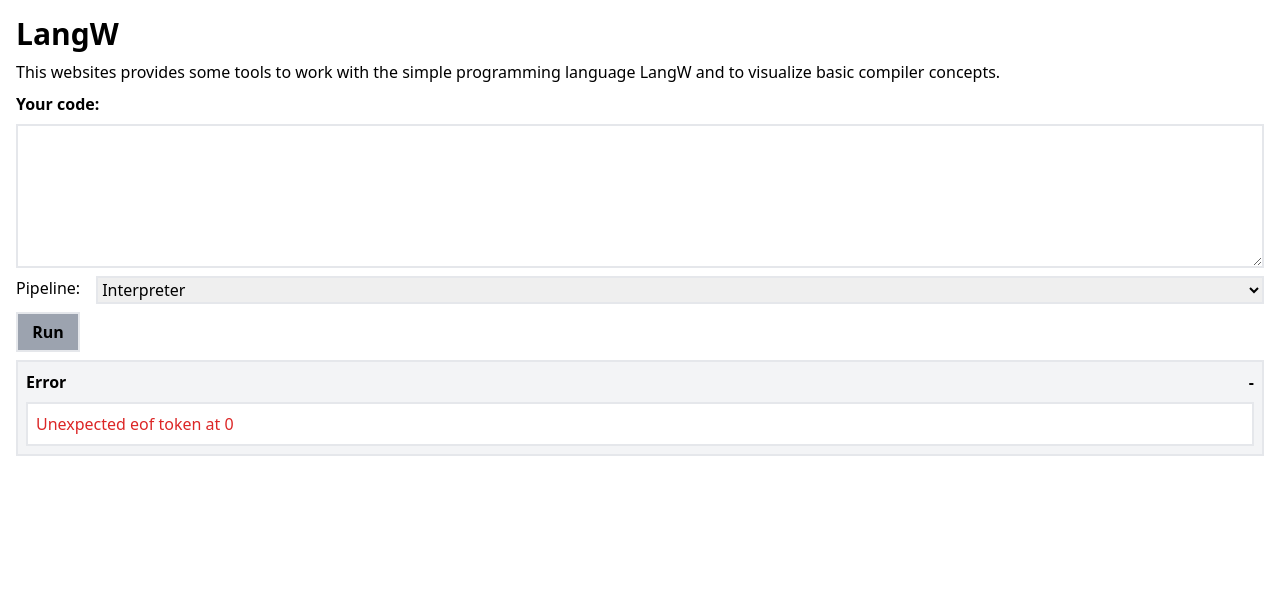
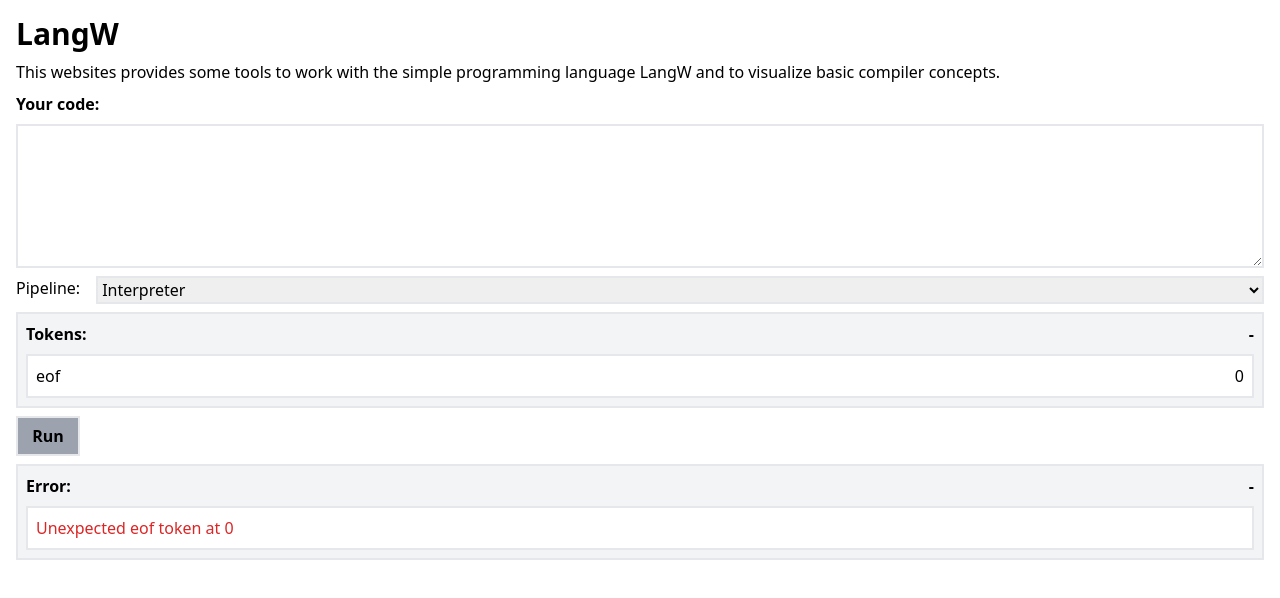
Before and after one commit to skyz1/lang-w, a React (Create React App) app: page / in a window 1280 px wide. Shown: the top 598 px of the page. Built offline with nearby package versions, Linux system fonts and the light colour scheme.

Commit message:
Display intermediates

```diff
--- a/src/App.tsx
+++ b/src/App.tsx
@@ -1,42 +1,7 @@
-import React, { useEffect, useState } from 'react';
-import Collapsible from './Collapsible';
-import { AstNode } from './lang-w/parse';
-import { ExecutionStep, Intermediate, Pipeline, pipeline, Result } from './lang-w/pipeline';
-
-const AstTree = (props: {root: AstNode} ) => {
-  const rootChildren = props.root.children();
-
-  const nodeToString = (node: AstNode): string|undefined => {
-    const children = node.children();
-    if (children.length === 0) {
-      return node.type;
-    } else if (children.length === 1) {
-      const chain = nodeToString(children[0]);
-      console.log(chain)
-      if (chain !== undefined) {
-        return node.type + " - " + chain;
-      }
-    }
-    return undefined;
-  }
-
-  const [collapsed, setCollapsed] = useState(nodeToString(props.root) !== undefined);
-
-  const compressed = nodeToString(props.root)
-
-  if (rootChildren.length === 0) {
-    return <>
-      <span className={'flex-auto mt-2 p-1 border-2 border-black bg-blue-400 text-center'}>{props.root.type}</span>
-    </>
-  } else {
-    return <span className={'flex-none w-fit'}>
-      <div className={'border-gray-400 mt-2 p-1 border-2 border-black bg-blue-400 w-full text-center'} onClick={() => setCollapsed(c => !c)}>{(collapsed && compressed ? compressed : props.root.type)}</div>
-      {collapsed || <span className='flex flex-nowrap w-full space-x-2'>
-        {rootChildren.map((child, i) => <AstTree root={child} key={"child-" + i}></AstTree>)}
-      </span>}
-    </span>
-  }
-}
+import { useEffect, useState } from 'react';
+import CollapsibleComponent from './components/CollapsibleComponent';
+import IntermediateComponent from './components/IntermediateComponent';
+import { Intermediate, Pipeline, pipeline, Result } from './lang-w/pipeline';
 
 function App() {
   const [code, setCode] = useState<string>("")
@@ -47,19 +12,16 @@ function App() {
 
   useEffect(() => {
     if (pipelineName === "Interpreter" || pipelineName === "Abstract Machine") {
-      try {
-        setResult(new Map<string, number>());
-        setErrorMessage(undefined);
-        const pl = pipeline(pipelineName);
-        setIntermediates(pl.runPipeline(code));
-      } catch (e: any) {
-        console.log(e);
-        setErrorMessage(e.message);
-        setIntermediates([]);
-      }
+      const [interm, err] = pipeline(pipelineName).runPipeline(code);
+      setErrorMessage(err);
+      setIntermediates(interm);
+      console.log(interm);
     } else {
+      setErrorMessage(undefined);
+      setIntermediates([]);
       setErrorMessage("Unsupported pipeline");
     }
+    setResult(new Map<string, number>());
   }, [pipelineName, code]);
 
   var pl: Pipeline|undefined = undefined
@@ -108,55 +70,26 @@ function App() {
           <option value="Abstract Machine">Abstract Machine</option>
         </select>
       </div>
-      { /*codeProcessingResults && <>
-          <p className='mt-4 font-bold'>Tokens:</p>
-          <div className='border-2 p-2 overflow-auto h-36'>
-            {codeProcessingResults.tokens.map((token, i) =>
-              <div key={"token-" + i} className={"flex flex-row " + token.color}>
-                <span className='w-24'>{token.type}</span>
-                <span className='flex-auto'>{token.text}</span>
-                <span>{token.index}</span>
-              </div>
-            )}
-          </div>
-        </>
-      }
-      {
-        codeProcessingResults?.ast && <>
-          <p className='mt-4 font-bold'>Abstract syntax tree:</p>
-          <div className='border-2 p-2 overflow-auto flex flex-col space-y-1 h-36'>
-            <AstTree root={codeProcessingResults.ast}></AstTree>
-          </div>
-        </>
-      }
-      {
-        codeProcessingResults?.program && <>
-          <p className='mt-4 font-bold'>Opcodes:</p>
-          <div className='border-2 p-2 overflow-auto flex flex-col space-y-1 h-36'>
-            {codeProcessingResults.program.map((instruction, i) =>
-              <div key={"token-" + i} className={"flex flex-row"}>
-                <span className='w-8'>{i}</span>
-                <span className='w-16'>{instruction.opcode}</span>
-                <span className='flex-auto'>{ instruction.annotation || instruction.argument || "" }</span>
-              </div>
-            )}
-          </div>
-        </>*/
-      }
+      <>
+        { intermediates.map((intermediate, i) =>
+          <CollapsibleComponent key={i} name={intermediate.type}>
+            <IntermediateComponent intermediate={intermediate}></IntermediateComponent>
+          </CollapsibleComponent>)}
+      </>
       <button className={`mt-4 font-bold border-2 ${canRun ? "bg-green-600" : "bg-gray-400"} h-10 w-16`} onClick={runCode} disabled={!canRun}>Run</button>
       {
-        result.size > 0 && <Collapsible name="Result:">
+        result.size > 0 && <CollapsibleComponent name="Result">
           <div className='flex flex-col space-y-1'>
             {resultElements}
           </div>
-        </Collapsible>
+        </CollapsibleComponent>
       }
       {
-        errorMessage && <Collapsible name="Error">
+        errorMessage && <CollapsibleComponent name="Error">
           <div className='flex flex-col space-y-1'>
             <div className={"flex flex-row text-red-600"}>{errorMessage}</div>
           </div>
-        </Collapsible>
+        </CollapsibleComponent>
       }
     </div>
   );
--- a/src/Collapsible.tsx
+++ /dev/null
@@ -1,22 +0,0 @@
-import React, { PropsWithChildren, useEffect, useState } from 'react';
-import { AstNode } from './lang-w/parse';
-import { ExecutionStep, Intermediate, pipeline, Result } from './lang-w/pipeline';
-
-function Collapsible(props: PropsWithChildren<{name: string}>) {
-  const [collapsed, setCollapsed] = useState<boolean>(false);
-
-  return (
-    <div className='border-2 bg-gray-100 p-2' onClick={() => { setCollapsed(c => !c) }}>
-        <div className='flex flex-row'>
-            <div className='flex-auto font-bold select-none'>{props.name}</div>
-            <div className='flex-none font-bold select-none'>{collapsed ? "+" : "-"}</div>
-        </div>
-        {!collapsed &&
-        <div className='border-2 bg-white mt-2 p-2 h-fit max-h-36 overflow-auto'>
-            {props.children}
-        </div>}
-    </div>
-  );
-}
-
-export default Collapsible;
--- /dev/null
+++ b/src/components/AstComponent.tsx
@@ -0,0 +1,39 @@
+import { useState } from 'react';
+import { AstNode } from './../lang-w/parse';
+
+
+const AstComponent = (props: {root: AstNode} ) => {
+    const rootChildren = props.root.children();
+
+    const nodeToString = (node: AstNode): string|undefined => {
+      const children = node.children();
+      if (children.length === 0) {
+        return node.type;
+      } else if (children.length === 1) {
+        const chain = nodeToString(children[0]);
+        console.log(chain)
+        if (chain !== undefined) {
+          return node.type + " - " + chain;
+        }
+      }
+      return undefined;
+    }
+
+    const [collapsed, setCollapsed] = useState(nodeToString(props.root) !== undefined);
+
+    const compressed = nodeToString(props.root)
+
+    if (rootChildren.length === 0) {
+      return <>
+        <span className={'flex-auto mt-2 p-1 border-2 border-black bg-blue-400 text-center'}>{props.root.type}</span>
+      </>
+    } else {
+      return <span className={'flex-none w-fit'}>
+        <div className={'border-gray-400 mt-2 p-1 border-2 border-black bg-blue-400 w-full text-center'} onClick={() => setCollapsed(c => !c)}>{(collapsed && compressed ? compressed : props.root.type)}</div>
+        {collapsed || <span className='flex flex-nowrap w-full space-x-2'>
+          {rootChildren.map((child, i) => <AstComponent root={child} key={"child-" + i}></AstComponent>)}
+        </span>}
+      </span>
+    }
+}
+export default AstComponent;
--- /dev/null
+++ b/src/components/CollapsibleComponent.tsx
@@ -0,0 +1,20 @@
+import { PropsWithChildren, useState } from 'react';
+
+function CollapsibleComponent(props: PropsWithChildren<{name: string}>) {
+  const [collapsed, setCollapsed] = useState<boolean>(false);
+
+  return (
+    <div className='border-2 bg-gray-100 p-2' onClick={() => { setCollapsed(c => !c) }}>
+        <div className='flex flex-row'>
+            <div className='flex-auto font-bold select-none'>{props.name}:</div>
+            <div className='flex-none font-bold select-none'>{collapsed ? "+" : "-"}</div>
+        </div>
+        {!collapsed &&
+        <div className='border-2 bg-white mt-2 p-2 h-fit max-h-36 overflow-auto flex flex-col space-y-1'>
+            {props.children}
+        </div>}
+    </div>
+  );
+}
+
+export default CollapsibleComponent;
--- /dev/null
+++ b/src/components/IntermediateComponent.tsx
@@ -0,0 +1,17 @@
+import { Intermediate } from '../lang-w/pipeline';
+import AstComponent from './AstComponent';
+import OpcodeComponent from './OpcodeComponent';
+import TokensComponent from './TokensComponent';
+
+function IntermediateComponent({intermediate}: {intermediate: Intermediate}) {
+  switch (intermediate.type) {
+    case "Tokens":
+      return <TokensComponent tokens={intermediate.value}></TokensComponent>
+    case "AST":
+      return <AstComponent root={intermediate.value}></AstComponent>
+    case "Opcodes":
+      return <OpcodeComponent program={intermediate.value.program}></OpcodeComponent>
+  }
+}
+
+export default IntermediateComponent;
--- /dev/null
+++ b/src/components/OpcodeComponent.tsx
@@ -0,0 +1,14 @@
+import { Program } from '../lang-w/compile';
+
+const OpcodeComponent = (props: {program: Program} ) => {
+    return <>
+        {props.program.map((instruction, i) =>
+            <div key={"token-" + i} className={"flex flex-row"}>
+            <span className='w-8'>{i}</span>
+            <span className='w-16'>{instruction.opcode}</span>
+            <span className='flex-auto'>{ instruction.annotation || instruction.argument || "" }</span>
+            </div>
+        )}
+    </>
+}
+export default OpcodeComponent;
--- /dev/null
+++ b/src/components/TokensComponent.tsx
@@ -0,0 +1,15 @@
+import { Token } from '../lang-w/tokenize';
+
+
+const TokensComponent = (props: {tokens: Array<Token>} ) => {
+    return <>
+        {props.tokens.map((token, i) =>
+            <div key={"token-" + i} className={"flex flex-row " + token.color}>
+                <span className='w-24'>{token.type}</span>
+                <span className='flex-auto'>{token.text}</span>
+                <span>{token.index}</span>
+            </div>
+        )}
+    </>
+}
+export default TokensComponent;
--- a/src/lang-w/pipeline.ts
+++ b/src/lang-w/pipeline.ts
@@ -7,15 +7,27 @@ import { interpret } from './interpret';
 export type Pipeline = {
     compilationSteps: Array<CompilationStep>,
     executionStep: ExecutionStep,
-    runPipeline: (code: string) => Array<Intermediate>
+    runPipeline: (code: string) => [Array<Intermediate>, string|undefined]
 }
 
 export type CompilationStep = (intermediate: any) => Intermediate
 export type ExecutionStep = (executable: any) => Result
 
-export type Intermediate = {
-    type: "Tokens"|"AST"|"Opcodes"|"Result",
-    value: any
+export type Intermediate = TokenIntermediate|AstIntermediate|OpcodeIntermediate
+
+type TokenIntermediate = {
+    type: "Tokens",
+    value: Array<Token>
+}
+
+type AstIntermediate = {
+    type: "AST",
+    value: AstNode
+}
+
+type OpcodeIntermediate = {
+    type: "Opcodes",
+    value: { program: Program, variableList: Array<string> }
 }
 
 export type Result = Map<string, number>
@@ -35,12 +47,16 @@ export const pipeline = (name: "Interpreter"|"Abstract Machine"): Pipeline => {
             break;
     }
 
-    const runPipeline = (code: string): Array<Intermediate> => {
+    const runPipeline = (code: string): [Array<Intermediate>, string|undefined] => {
         const intermediates: Array<Intermediate> = [];
-        compilationSteps.forEach(compilationStep => {
-            intermediates.push(compilationStep(intermediates.length === 0 ? code : intermediates[intermediates.length - 1].value))
-        });
-        return intermediates;
+        try {
+            compilationSteps.forEach(compilationStep => {
+                intermediates.push(compilationStep(intermediates.length === 0 ? code : intermediates[intermediates.length - 1].value))
+            });
+            return [intermediates, undefined];
+        } catch (e: any) {
+            return [intermediates, e.message];
+        }
     }
 
     return {
```
